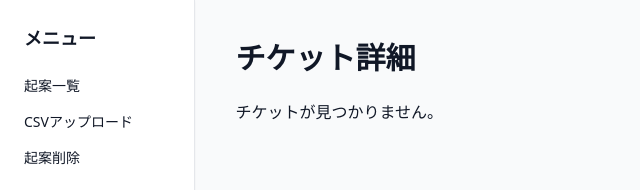
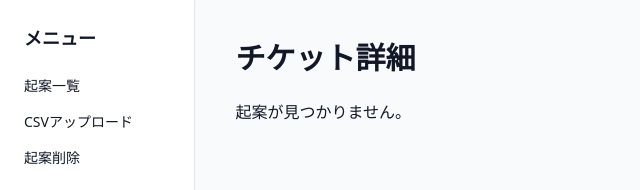
Before and after one commit to arcwataru/csv-ticket-viewer-v4, a Next.js app: page /ticket/1 in a window 1280 px wide. Shown: the top 190 px of the page, without its empty margins (0-640 px from the left). Built offline with nearby package versions, Linux system fonts and the light colour scheme.

Commit message:
Update [id].js

```diff
--- a/pages/ticket/[id].js
+++ b/pages/ticket/[id].js
@@ -29,7 +29,7 @@ export default function TicketDetail() {
             ))}
           </div>
         ) : (
-          <p>チケットが見つかりません。</p>
+          <p>起案が見つかりません。</p>
         )}
       </main>
     </div>
```
